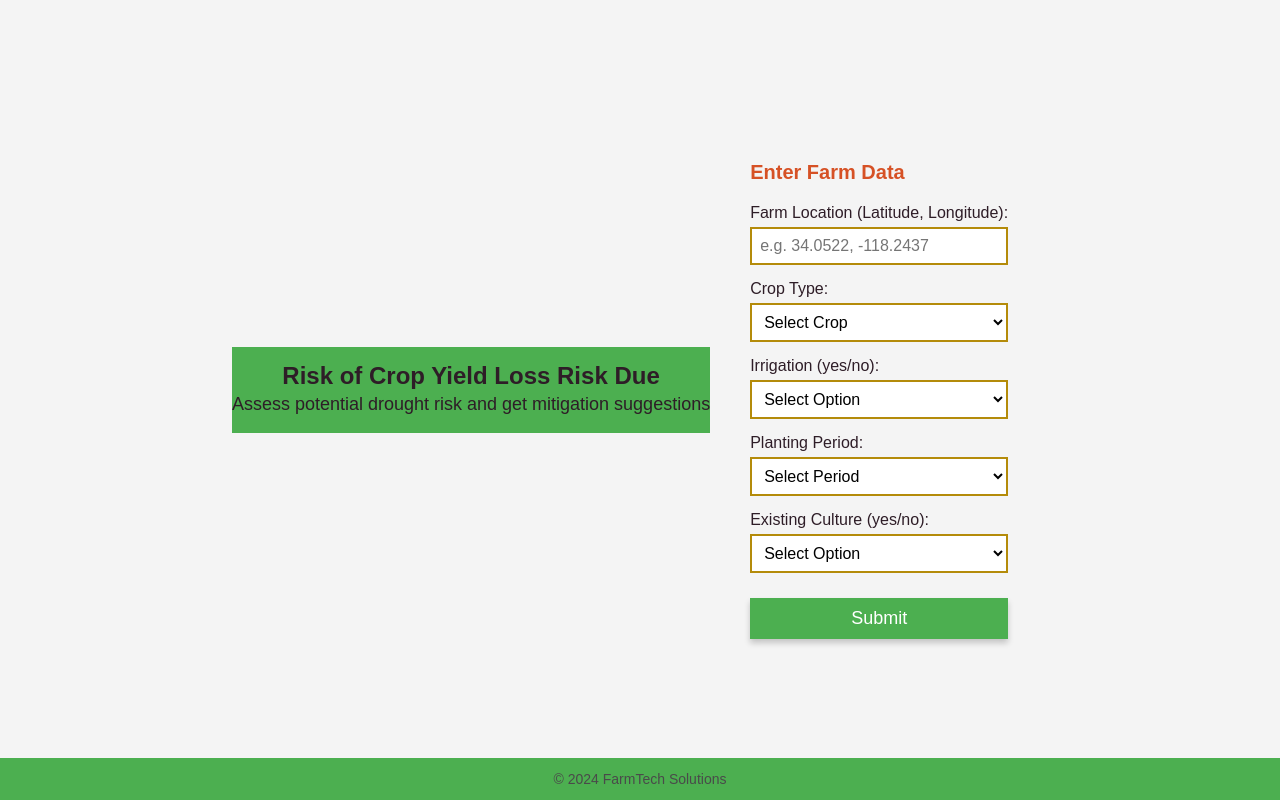
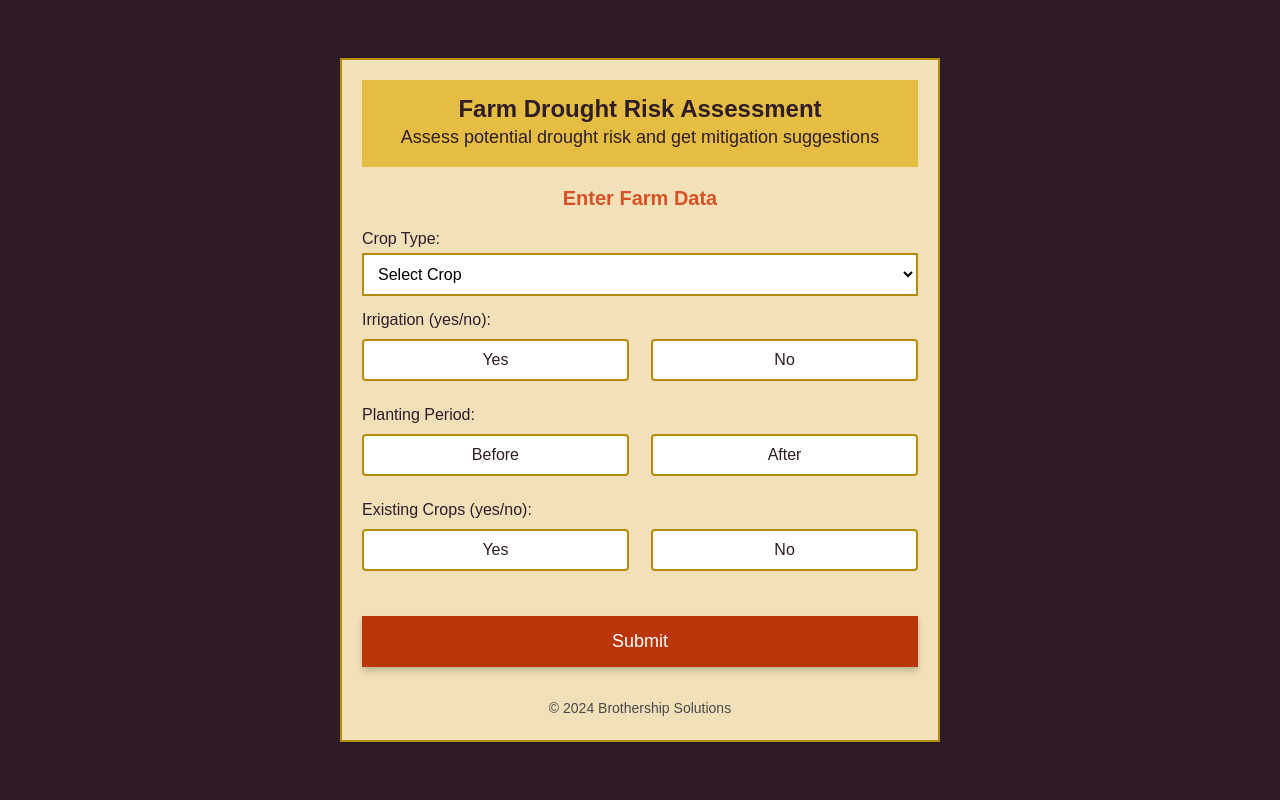
Before and after one commit to NASA-Brothership/brothership-frontend, a website: page forms.html in a window 1280 px wide. Drawn offline with Linux system fonts and the light colour scheme; files that its build step writes are made by us from their sources.

Commit message:
Fixed forms requests

```diff
--- a/css/styles.css
+++ b/css/styles.css
@@ -34,10 +34,6 @@ body {
 
 .bold {
     font-weight: bold;
-}
-
-#ctaButton {
-    margin-top: 20px;
 }
 
 header {
@@ -82,6 +78,7 @@ ul li::before {
 
 /* Button and Links */
 a, .btn {
+    margin-top: 20px;
     display: inline-block; /* Make the link behave like a button */
     background-color: #BA3508; /* Rich red-orange for CTA */
     color: white;
--- a/forms.html
+++ b/forms.html
@@ -5,72 +5,20 @@
     <meta name="viewport" content="width=device-width, initial-scale=1.0">
     <meta http-equiv="X-UA-Compatible" content="IE=edge">
     <title>Farm Risk Assessment</title>
-    <link rel="stylesheet" href="styles.css"> <!-- Link to external CSS -->
-    <style>
-        body {
-            font-family: Arial, sans-serif;
-            margin: 0;
-            padding: 0;
-            background-color: #f4f4f4;
-        }
-        header {
-            background-color: #4CAF50;
-            color: white;
-            padding: 15px 0;
-            text-align: center;
-        }
-        section {
-            padding: 20px;
-            margin: 20px;
-        }
-        footer {
-            background-color: #4CAF50;
-            color: white;
-            text-align: center;
-            padding: 10px 0;
-            position: fixed;
-            bottom: 0;
-            width: 100%;
-        }
-        .btn {
-            padding: 10px 20px;
-            background-color: #4CAF50;
-            color: white;
-            border: none;
-            cursor: pointer;
-            margin-top: 10px;
-        }
-        .btn:hover {
-            background-color: #45a049;
-        }
-        .input-group {
-            margin-bottom: 15px;
-        }
-        .input-group label {
-            display: block;
-            margin-bottom: 5px;
-        }
-        .input-group input, .input-group select {
-            width: 100%;
-            padding: 8px;
-            box-sizing: border-box;
-        }
-    </style>
+    <link rel="stylesheet" href="css/styles.css"> <!-- Link to external CSS -->
 </head>
 <body>
 
+    <div class="container">
         <header>
-        <h1>Risk of Crop Yield Loss Risk Due</h1>
+            <h1>Farm Drought Risk Assessment</h1>
             <p>Assess potential drought risk and get mitigation suggestions</p>
         </header>
 
-    <section>
+        <main>
+            <section class="intro">
                 <h2>Enter Farm Data</h2>
                 <form id="farm-data-form">
-            <div class="input-group">
-                <label for="location">Farm Location (Latitude, Longitude):</label>
-                <input type="text" id="location" name="location" placeholder="e.g. 34.0522, -118.2437" required>
-            </div>
                     <div class="input-group">
                         <label for="crop-type">Crop Type:</label>
                         <select id="crop-type" name="cropType" required>
@@ -83,29 +31,32 @@
                     </div>
                     <div class="input-group">
                         <label for="irrigation">Irrigation (yes/no):</label>
-                <select id="irrigation" name="irrigation" required>
-                    <option value="">Select Option</option>
-                    <option value="yes">Yes</option>
-                    <option value="no">No</option>
-                </select>
+                        <div class="radio-group">
+                            <input type="radio" id="irrigation-yes" name="irrigation" value="yes" required>
+                            <label for="irrigation-yes">Yes</label>
+                            <input type="radio" id="irrigation-no" name="irrigation" value="no" required>
+                            <label for="irrigation-no">No</label>
+                        </div>
                     </div>
                     <div class="input-group">
                         <label for="planting-period">Planting Period:</label>
-                <select id="planting-period" name="plantingPeriod" required>
-                    <option value="">Select Period</option>
-                    <option value="BEFORE">Before</option>
-                    <option value="AFTER">After</option>
-                </select>
+                        <div class="radio-group">
+                            <input type="radio" id="planting-before" name="plantingPeriod" value="BEFORE" required>
+                            <label for="planting-before">Before</label>
+                            <input type="radio" id="planting-after" name="plantingPeriod" value="AFTER" required>
+                            <label for="planting-after">After</label>
+                        </div>
                     </div>
                     <div class="input-group">
-                <label for="existing-culture">Existing Culture (yes/no):</label>
-                <select id="existing-culture" name="existingCulture" required>
-                    <option value="">Select Option</option>
-                    <option value="yes">Yes</option>
-                    <option value="no">No</option>
-                </select>
+                        <label for="existing-crops">Existing Crops (yes/no):</label>
+                        <div class="radio-group">
+                            <input type="radio" id="existing-yes" name="existingCrops" value="yes" required>
+                            <label for="existing-yes">Yes</label>
+                            <input type="radio" id="existing-no" name="existingCrops" value="no" required>
+                            <label for="existing-no">No</label>
                         </div>
-            <button type="submit" class="btn">Submit</button>
+                    </div>
+                    <a href="#" class="btn" id="submit-form">Submit</a>
                 </form>
             </section>
 
@@ -114,65 +65,17 @@
                 <div id="analysis-results">
                     <!-- Results will be populated here -->
                 </div>
-        <button class="btn" onclick="resetForm()">Start Over</button>
+                <a href="#" class="btn" onclick="resetForm()">Start Over</a>
             </section>
+        </main>
 
         <footer>
-        <p>&copy; 2024 FarmTech Solutions</p>
+            <p>&copy; 2024 Brothership Solutions</p>
         </footer>
+    </div>
 
-    <script>
-        document.getElementById('farm-data-form').addEventListener('submit', function(event) {
-            event.preventDefault();
-
-            const location = document.getElementById('location').value.split(',');
-            const latitude = parseFloat(location[0].trim());
-            const longitude = parseFloat(location[1].trim());
-            const cropType = document.getElementById('crop-type').value.toUpperCase();
-            const irrigation = document.getElementById('irrigation').value;
-            const plantingPeriod = document.getElementById('planting-period').value;
-            const existingCulture = document.getElementById('existing-culture').value;
-
-            const requestData = {
-                culture: cropType,
-                latitude: latitude,
-                longitude: longitude,
-                radio_km: 1,
-                irrigation: irrigation,
-                planting_period: plantingPeriod,
-                existing_culture: existingCulture
-            };
-
-            // Perform REST API call
-            fetch('http://localhost:5000/dry-analysis', {
-                method: 'POST',
-                headers: {
-                    'Content-Type': 'application/json'
-                },
-                body: JSON.stringify(requestData)
-            })
-            .then(response => response.json())
-            .then(data => {
-                // Display results
-                const resultsSection = document.getElementById('results');
-                const analysisResults = document.getElementById('analysis-results');
-                analysisResults.innerHTML = `
-                    <p><strong>ndmi_medium (debug):</strong> ${data.ndmi_medium}</p>
-                    <p><strong>Bad Water Balance Susceptibility:</strong> ${data.sb}</p>
-                    <p><strong>Moisture Deficit Susceptibility:</strong> ${data.su}</p>
-                    <p><strong>Culture Susceptibility:</strong> ${data.susceptibility}</p>
-                    <p><strong>wbi_medium (debug):</strong> ${data.wbi_medium}</p>
-                `;
-                resultsSection.style.display = 'block';
-            })
-            .catch(error => console.error('Error:', error));
-        });
-
-        function resetForm() {
-            document.getElementById('farm-data-form').reset();
-            document.getElementById('results').style.display = 'none';
-        }
-    </script>
+    <!-- Link to external JavaScript file -->
+    <script src="js/main.js"></script>
 
 </body>
 </html>
--- a/js/main.js
+++ b/js/main.js
@@ -37,7 +37,7 @@ formsButton.addEventListener('click', function(event) {
         };
 
         // Perform REST API call
-        fetch('http://localhost:5000/drought-analysis', {
+        fetch('http://localhost:8000/drought-analysis', {
             method: 'POST',
             headers: {
                 'Content-Type': 'application/json'
```
Lines whose indentation alone changed are shown as unchanged.
